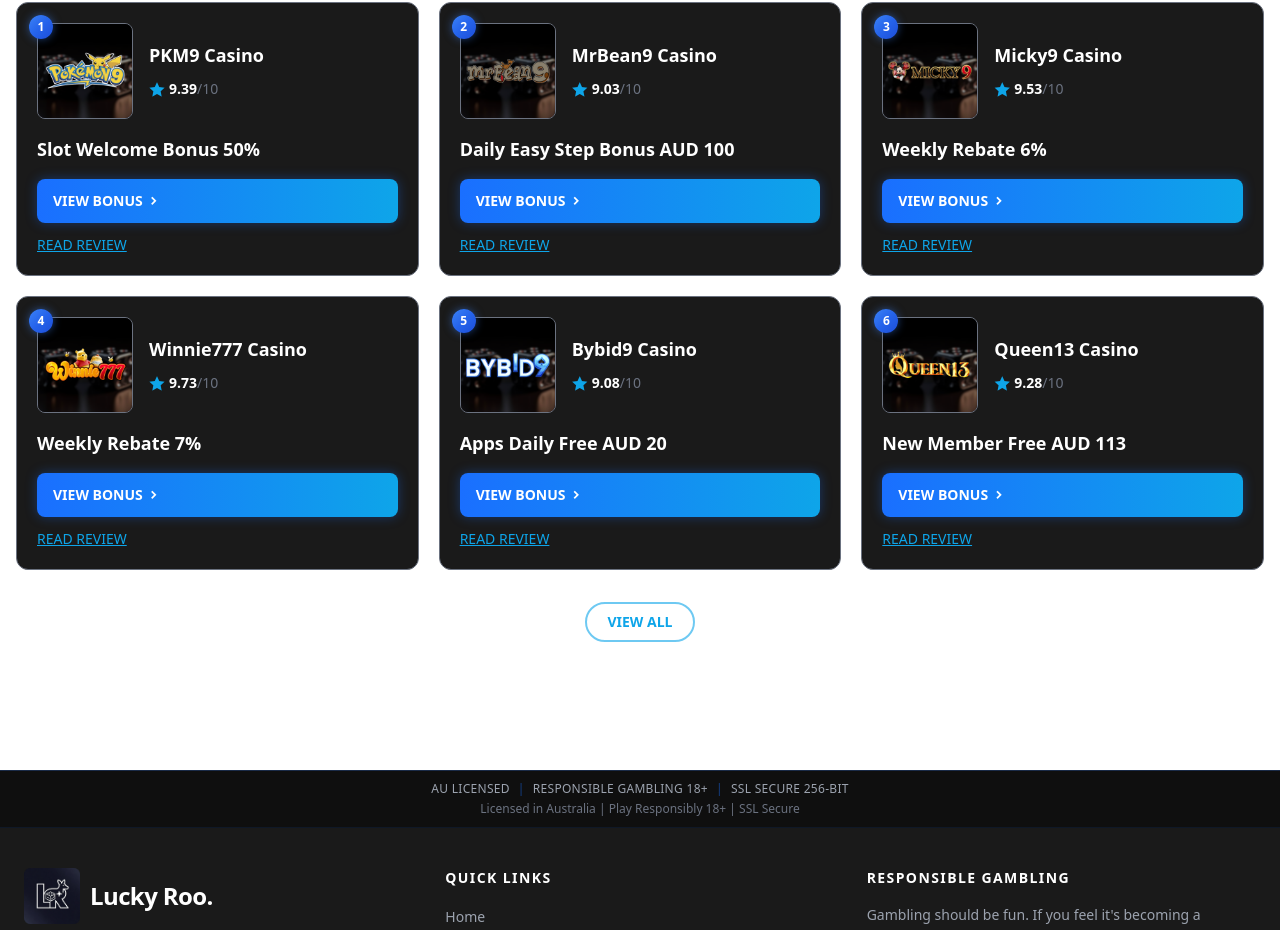
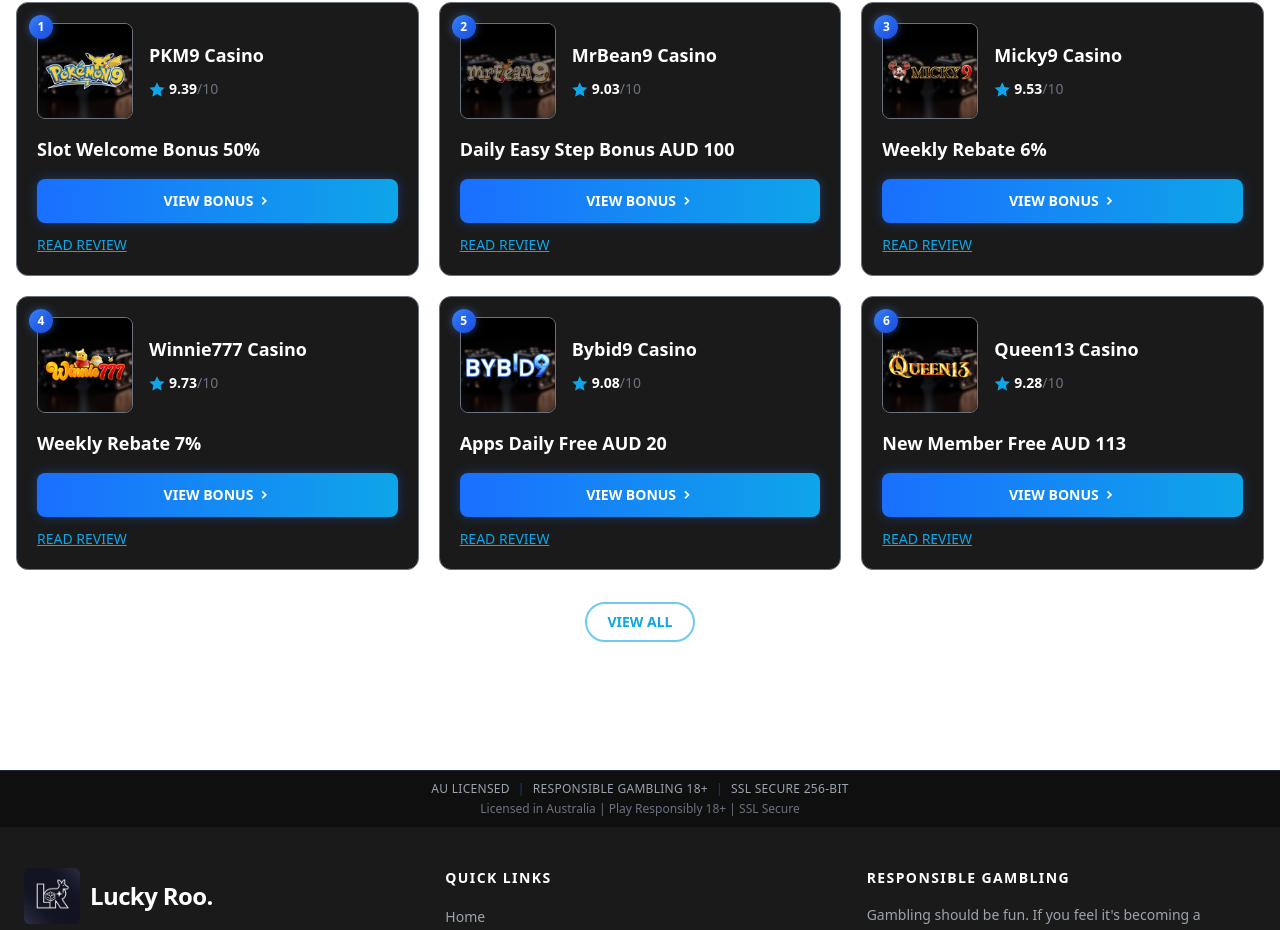
Before and after one commit to ether1313/luckyroo, a React (Vite) app: page / in a window 1280 px wide. Shown: the part 1215-2145 px from the top of the page. Built offline with nearby package versions, Linux system fonts and the light colour scheme.

Commit message:
update agentlink

```diff
--- a/src/pages/home/page.tsx
+++ b/src/pages/home/page.tsx
@@ -144,7 +144,7 @@ export default function HomePage() {
                 href={getCasinoBySlug(item.logoKey)?.playNowUrl}
                 target="_blank"
                 rel="noopener noreferrer"
-                className="inline-block bg-gradient-to-r from-[#1a6fff] to-[#0ea5e9] text-white px-4 py-2.5 md:py-3 rounded-lg text-sm font-semibold mb-2 md:mb-3 whitespace-nowrap hover:opacity-90 transition-opacity cursor-pointer shadow-[0_0_12px_rgba(26,111,255,0.35)]"
+                className="block w-full text-center bg-gradient-to-r from-[#1a6fff] to-[#0ea5e9] text-white px-4 py-2.5 md:py-3 rounded-lg text-sm font-semibold mb-2 md:mb-3 whitespace-nowrap hover:opacity-90 transition-opacity cursor-pointer shadow-[0_0_12px_rgba(26,111,255,0.35)]"
               >
                 VIEW BONUS <i className="ri-arrow-right-s-line"></i>
               </a>
```
